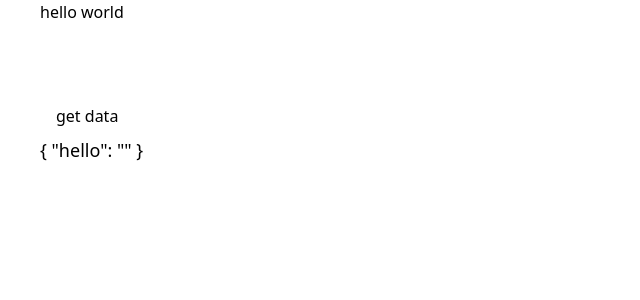
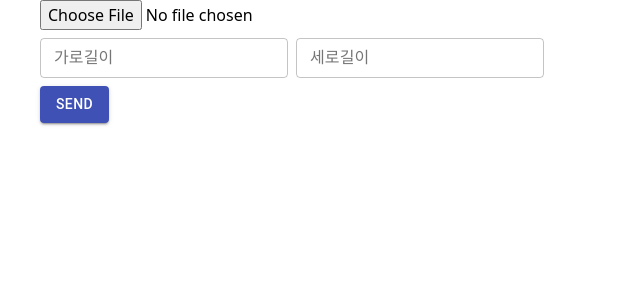
Before and after one commit to Jeonghyun-Kim/image-resizer, a Next.js app: page / in a window 1280 px wide. Shown: the top 300 px of the page, without its empty margins (0-640 px from the left). Built offline with nearby package versions, Linux system fonts and the light colour scheme.

Commit message:
initialize image resizer

```diff
--- /dev/null
+++ b/pages/api/resize.ts
@@ -0,0 +1,66 @@
+import { NextApiRequest, NextApiResponse } from 'next';
+import multer from 'multer';
+import sharp from 'sharp';
+import isDecimal from 'validator/lib/isDecimal';
+
+import withErrorHandler from '@utils/withErrorHandler';
+import runMiddleware from '@utils/runMiddleware';
+
+const upload = multer({
+  storage: multer.memoryStorage(),
+  limits: {
+    fileSize: 10 * 1024 * 1024,
+  },
+});
+
+export const config = {
+  api: {
+    bodyParser: false,
+  },
+};
+
+interface RequestWithFile extends NextApiRequest {
+  file: any;
+}
+
+const handler: (
+  req: RequestWithFile,
+  res: NextApiResponse,
+) => Promise<void> = async (req, res) => {
+  if (req.method === 'POST') {
+    await runMiddleware(req, res, upload.single('image'));
+
+    if (!req.file) return res.status(400).send('empty image');
+
+    const { width, height } = req.body;
+
+    if (!width || !height) {
+      return res.status(400).send('missing width, height');
+    }
+
+    if (!isDecimal(width) || !isDecimal(height))
+      return res.status(400).send('non-decimal width or height');
+
+    const imageBuffer = req.file.buffer as Buffer;
+
+    const resizedBuffer = await sharp(imageBuffer)
+      .clone()
+      .resize({
+        width: Number(width),
+        height: Number(height),
+        fit: 'cover',
+      })
+      .jpeg({ quality: 75 })
+      .withMetadata()
+      .toBuffer();
+    // .toFile('./public/test/test.jpg');
+
+    res.setHeader('Content-Type', 'image/jpeg');
+    return res.send(resizedBuffer);
+  }
+
+  res.statusCode = 404;
+  throw new Error('Method not found.');
+};
+
+export default withErrorHandler(handler);
--- a/pages/api/sample.ts
+++ /dev/null
@@ -1,23 +0,0 @@
-import { NextApiRequest, NextApiResponse } from 'next';
-import withErrorHandler from '@utils/withErrorHandler';
-
-const handler: (
-  req: NextApiRequest,
-  res: NextApiResponse,
-) => Promise<void> = async (req, res) => {
-  if (req.method === 'GET') {
-    // Do something whatever you want
-
-    // Making 1sec delay for better practice.
-    await new Promise((resolve) => {
-      setTimeout(() => resolve(true), 1000);
-    });
-
-    return res.json({ data: { hello: 'world' } });
-  }
-
-  res.statusCode = 404;
-  throw new Error('Method not found.');
-};
-
-export default withErrorHandler(handler);
--- a/pages/index.tsx
+++ b/pages/index.tsx
@@ -1,11 +1,14 @@
 import React from 'react';
 import styled from 'styled-components';
+import isDecimal from 'validator/lib/isDecimal';
+import Button from '@material-ui/core/Button';
+import Text from '@material-ui/core/Typography';
+import Input from '@material-ui/core/TextField';
 
 // importing components
 import { Head } from '@components/core';
 
 // importing libraries
-import fetchSampledata from '@lib/fetchSampleData';
 
 const Root = styled.div`
   max-width: 1200px;
@@ -13,18 +16,73 @@ const Root = styled.div`
 `;
 
 const Home: React.FC = () => {
-  // set data as a state with type Data(which is declaired in global.d.ts).
-  const [data, setData] = React.useState<Data>({ hello: '' });
+  const [size, setSize] = React.useState<{ width: string; height: string }>({
+    width: '',
+    height: '',
+  });
   const [loading, setLoading] = React.useState<boolean>(false);
+  const [imageFile, setImageFile] = React.useState<{
+    file: File;
+    filename: string;
+  } | null>(null);
+  const inputRef = React.useRef<HTMLInputElement>(null);
+  const downloadButtonRef = React.useRef<HTMLAnchorElement>(null);
 
-  const handleFetch = async () => {
+  const handleImageChange = (file: File) => {
+    if (!file) return;
+
+    if (file.size >= 4.7 * 1024 * 1024) {
+      return window.alert('파일 사이즈 초과');
+    }
+
+    const reader = new FileReader();
+    reader.onloadend = () => {
+      setImageFile({ file, filename: file.name });
+    };
+
+    reader.readAsDataURL(file);
+  };
+
+  const convertImage = async () => {
+    setLoading(true);
     try {
-      setLoading(true);
-      const data = await fetchSampledata();
+      if (!imageFile) throw new Error('먼저 이미지 파일을 선택해주세요.');
+      if (!isDecimal(size.width))
+        throw new Error('가로길이가 올바르지 않습니다.');
+      if (!isDecimal(size.height))
+        throw new Error('세로길이가 올바르지 않습니다.');
 
-      setData(data as Data);
+      const formData = new FormData();
+      formData.append('image', imageFile.file);
+      formData.append('width', size.width);
+      formData.append('height', size.height);
+      const response = await fetch('/api/resize', {
+        method: 'POST',
+        body: formData,
+      });
+
+      if (!response.ok) {
+        throw new Error(await response.text());
+      }
+
+      if (downloadButtonRef.current) {
+        const data = await response.blob();
+
+        const url = window.URL.createObjectURL(data);
+        downloadButtonRef.current.href = url;
+        downloadButtonRef.current.download = `${imageFile.filename}.jpg`;
+        downloadButtonRef.current.click();
+        window.URL.revokeObjectURL(url);
+
+        setImageFile(null);
+        setSize({ width: '', height: '' });
+        if (inputRef.current) {
+          inputRef.current.value = '';
+        }
+      }
     } catch (err) {
-      // error handling
+      console.log(err);
+      window.alert(err.message);
     } finally {
       setLoading(false);
     }
@@ -33,21 +91,62 @@ const Home: React.FC = () => {
   return (
     <>
       <Head>
-        <title>My Home Page</title>
+        <title>Kay&apos;s Image Resizer</title>
       </Head>
       <Root>
-        hello world
-        <div className="w-10 h-10 bg-black mx-auto my-4" />
-        <button
-          className="bg-black text-white py-2 px-4 rounded-lg"
-          onClick={() => handleFetch()}
-          disabled={loading}
-        >
-          get data
-        </button>
-        <p className="text-lg">
-          {loading ? 'loading...' : JSON.stringify(data, null, 2)}
-        </p>
+        <div>
+          <a ref={downloadButtonRef} className="hidden" />
+          <input
+            ref={inputRef}
+            type="file"
+            accept="image/x-png,image/gif,image/jpeg, image/png"
+            onChange={(e) => {
+              e.preventDefault();
+              if (e.target.files) {
+                const file = e.target.files[0];
+                handleImageChange(file);
+              }
+            }}
+          />
+        </div>
+        <div className="my-2 space-x-2">
+          <Input
+            variant="outlined"
+            size="small"
+            label="가로길이"
+            autoComplete="off"
+            value={size.width}
+            onChange={(e) =>
+              setSize((prevSize) => ({
+                ...prevSize,
+                width: e.target.value,
+              }))
+            }
+          />
+          <Input
+            variant="outlined"
+            size="small"
+            label="세로길이"
+            autoComplete="off"
+            value={size.height}
+            onChange={(e) =>
+              setSize((prevSize) => ({
+                ...prevSize,
+                height: e.target.value,
+              }))
+            }
+          />
+        </div>
+        <div>
+          <Button
+            variant="contained"
+            color="primary"
+            onClick={() => convertImage()}
+          >
+            send
+          </Button>
+        </div>
+        <Text>{loading && 'loading...'}</Text>
       </Root>
     </>
   );
--- a/types/global.d.ts
+++ b/types/global.d.ts
@@ -1,6 +1,3 @@
 // Declarations for global interfaces & types
-type Data = {
-  hello: string;
-};
 
 // Declarations for untyped modules
--- /dev/null
+++ b/utils/runMiddleware.ts
@@ -0,0 +1,20 @@
+/* eslint-disable @typescript-eslint/no-explicit-any */
+import { NextApiRequest, NextApiResponse } from 'next';
+
+const runMiddleware: (
+  req: NextApiRequest,
+  res: NextApiResponse,
+  fn: any,
+) => Promise<unknown> = (req, res, fn) => {
+  return new Promise((resolve, reject) => {
+    fn(req, res, (result: unknown) => {
+      if (result instanceof Error) {
+        return reject(result);
+      }
+
+      return resolve(result);
+    });
+  });
+};
+
+export default runMiddleware;
```
Also changed, not shown: package.json (+8 -1 lines), 1 other file (tests, documents, lock files or other folders).
